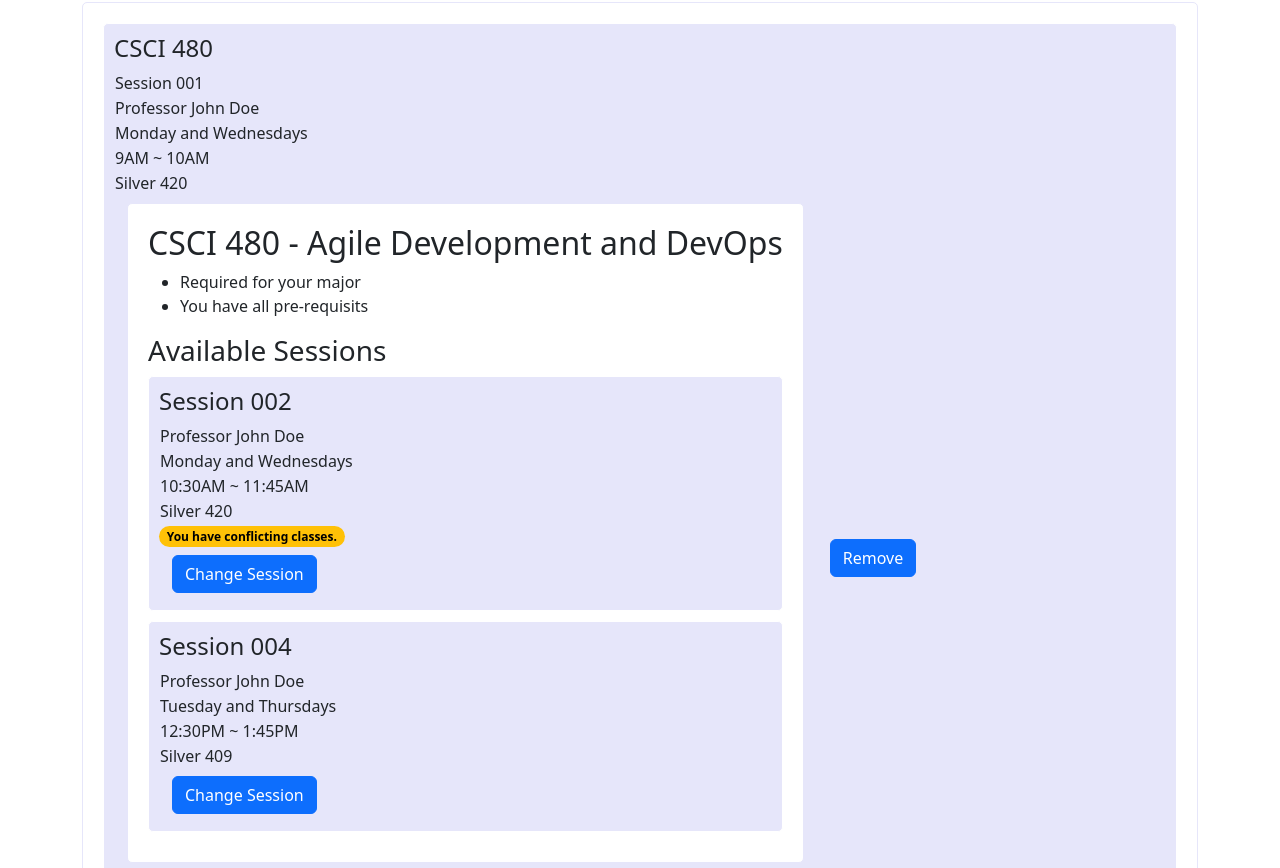
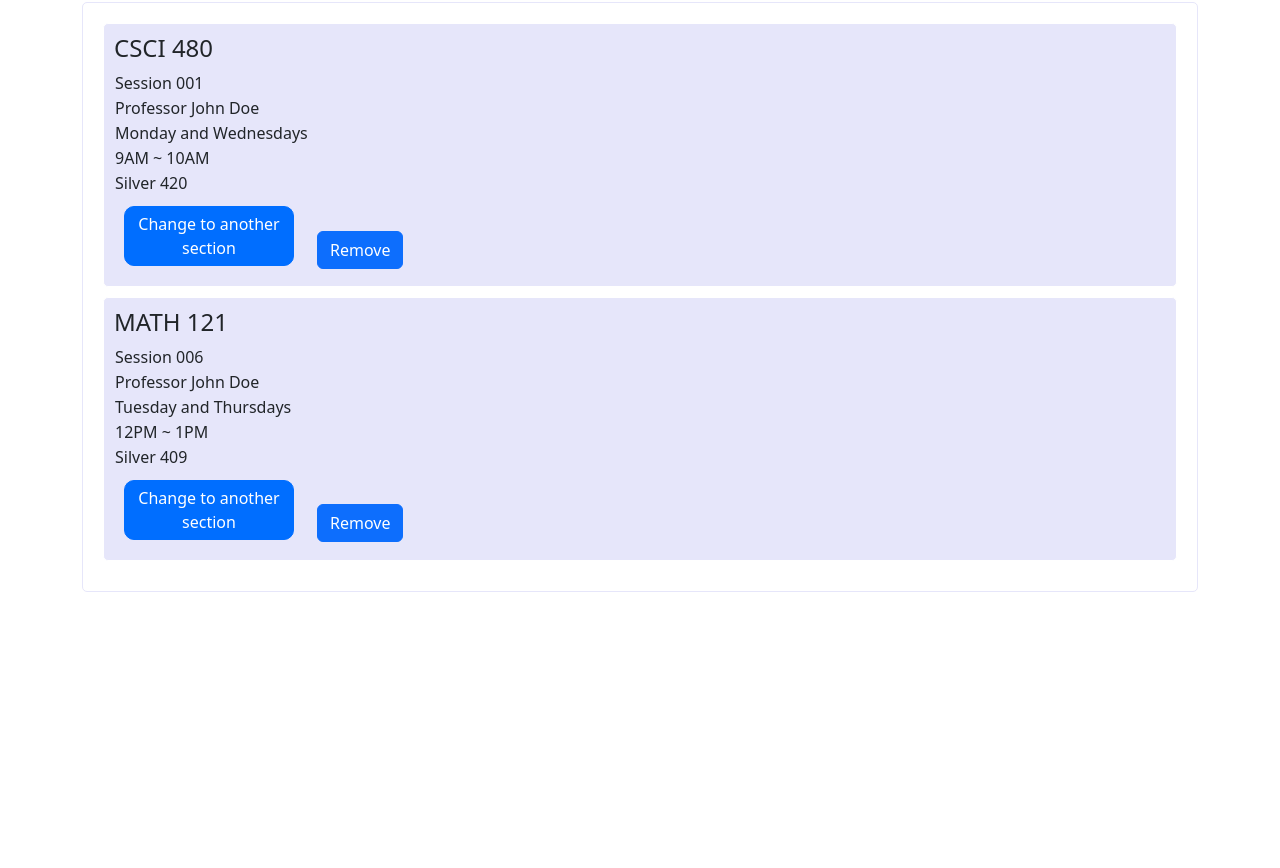
Before and after one commit to agiledev-students-fall2022/final-project-team-nyu-course-coordinator, a React (Create React App) app in the folder front-end/: page /MySchedule in a window 1280 px wide. Shown: the part 2372-3240 px from the top of the page. After the commit the page ends 3014 px from the top, so only its background shows below. Built offline with nearby package versions, Linux system fonts and the light colour scheme.

Commit message:
change session

```diff
--- a/front-end/src/AllClasses.js
+++ b/front-end/src/AllClasses.js
@@ -12,7 +12,7 @@ export default function AllClasses() {
       <SortBy/>
       <br />
 
-      <a href="/edit-cart.js">
+      <a href="/EditCart">
         <button className="add-delete-btn">Add or Delete</button>
       </a>
       <br />
--- a/front-end/src/App.css
+++ b/front-end/src/App.css
@@ -163,6 +163,18 @@ th, td {
   margin: 10px;
 }
 
+.blue-btn {
+  color: white;
+  display: inline-block;
+  border: 1px solid rgb(0, 110, 255);
+  background-color: rgb(0, 110, 255);
+  border-radius: 10px;
+  text-align: center;
+  width: 170px;
+  padding: 5px;
+  margin: 10px;
+}
+
 .add {
   border: 1px solid white;
   background-color: thistle;
@@ -171,6 +183,21 @@ th, td {
   width: 170px;
   box-shadow: rgba(149, 157, 165, 0.2) 0px 8px 24px;
 }
+
+.search-input{
+  margin: 50px;
+  margin-right: 5px;
+  padding: 7px;
+  width: 300px;
+  border: 1px solid gray;
+  border-radius: 10px;
+}
+
+.add-delete-table{
+  background-color: lightblue;
+  border-radius: 10px;
+}
+
 
 .App {
   background-color: white;
--- a/front-end/src/Components/SessionChangePopup.js
+++ b/front-end/src/Components/SessionChangePopup.js
@@ -12,7 +12,7 @@ function SessionChangePopup() {
 
   return (
     <>
-      <Button variant="primary" onClick={handleShow} href="ChangeSession">
+      <Button variant="primary" onClick={handleShow}>
         Change Session
       </Button>
 
--- a/front-end/src/MySchedule.js
+++ b/front-end/src/MySchedule.js
@@ -224,7 +224,7 @@ export default function Profile() {
           </table>
         </div>
         <h1 className="text-center p-5">Your Classes</h1>
-      <div className="scheduleBox">
+        <div className="scheduleBox">
         <div className="sessions">
           <h4>CSCI 480</h4>
           <p className="sessionInfo">Session 001</p>
@@ -232,10 +232,9 @@ export default function Profile() {
           <p className="sessionInfo">Monday and Wednesdays</p>
           <p className="sessionInfo">9AM ~ 10AM</p>
           <p className="sessionInfo">Silver 420</p>
-
-          <div className="btn">
-            <ChangeSession />
-          </div>
+          <a href="./change-session.js">
+            <button className="blue-btn">Change to another section</button>
+          </a>
           <div className="btn">
             <RemoveClassPopup/>
           </div>
@@ -248,9 +247,9 @@ export default function Profile() {
           <p className="sessionInfo">Tuesday and Thursdays</p>
           <p className="sessionInfo">12PM ~ 1PM</p>
           <p className="sessionInfo">Silver 409</p>
-          <div className="btn">
-            <ChangeSession />
-          </div>
+          <a href="./change-session.js">
+            <button className="blue-btn">Change to another section</button>
+          </a>
           <div className="btn">
             <RemoveClassPopup/>
           </div>
--- a/front-end/src/change-session.js
+++ b/front-end/src/change-session.js
@@ -1,9 +1,8 @@
-import React, {useState} from 'react';
+import React from 'react';
 import "bootstrap/dist/css/bootstrap.min.css";
 import SessionChangePopup from './Components/SessionChangePopup.js';
 
 export default function ChangeSession() {
-  const [replace, setReplace] = useState(false)
 
   return (
 
--- a/front-end/src/edit-cart.js
+++ b/front-end/src/edit-cart.js
@@ -10,7 +10,7 @@ function EditCart() {
   const [submittedInput, setSubmittedInput] = useState("")
 
   //prop.data
-  const [data, setData] = useState([{ section: 'One', instructor: 'one' },{ section: 'Two', instructor: 'two' },{ section: 'Three', instructor: 'three' }])
+  const [data, setData] = useState([{ section: 'MATH 200 - Calculus IV' },{ section: 'lorum ipsum'},{ section: 'lorum ipsum' }])
 
   const SearchAddCourse= ()=>{
 
@@ -20,7 +20,6 @@ function EditCart() {
       //hardcode the columns
       const updateData= [...data,{
         section: input,
-        instructor: "x"
       }]
       setData(updateData)
 
@@ -33,13 +32,14 @@ function EditCart() {
         <div className="Search">
           <form className="Search Form">
             <input
+              className="search-input"
               key= "course-search"
               type="text"
-              placeholder="Course ID"
+              placeholder="Enter course ID (eg. CSCI-UA 480)"
               value={input}
               onChange={(e) => setInput(e.target.value)}
             />
-            <button onClick={handleClick}>Search</button>
+            <button className="blue-btn" onClick={handleClick}>Search</button>
           </form>
 
 
@@ -54,22 +54,21 @@ function EditCart() {
 
         <SearchAddCourse />
 
-        <table className="table">
+        <table className="table table-responsive ">
           <thead>
               <tr>
-                  <th scope="col">Section</th>
-                  <th scope="col">Instructor</th>
-                  <th scope="col"></th>
+                  <th scope="col">Course</th>
+                  <th scope="col">🗑️</th>
               </tr>
           </thead>
           <tbody>
               { data.map((item, i) => { return (
               <ReactDeleteRow key={i} data={item} onDelete={ item => { return window.confirm(`Are you sure?`) }}>
                   <td>{item.section}</td>
-                  <td>{item.instructor}</td>
               </ReactDeleteRow>
               )}) }
           </tbody>
+
       </table>
 
     </div>
```
Also changed, not shown: front-end/src/Header.js (deleted, +0 -30 lines).
